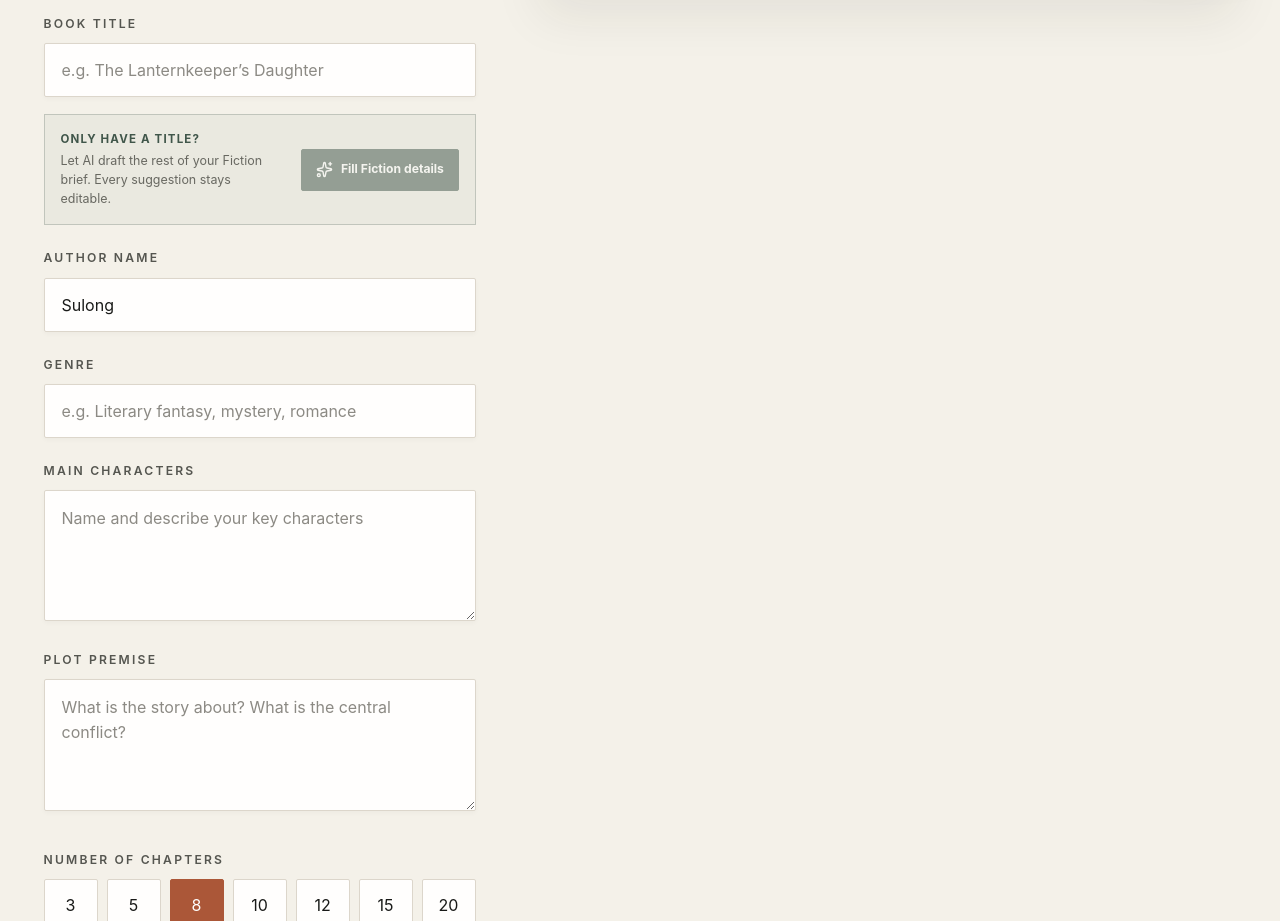
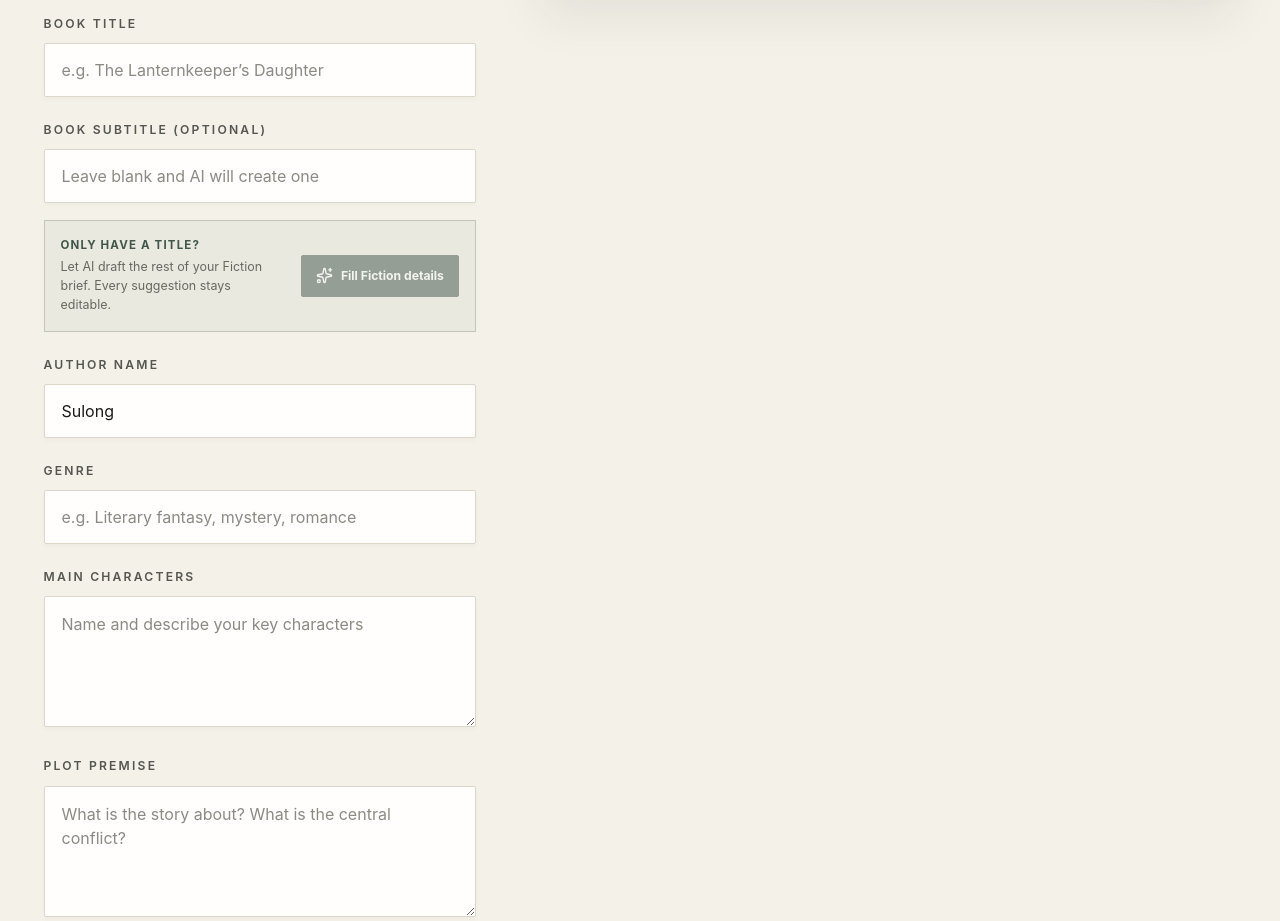
Before and after one commit to SulongUragon/ebstudio.pro, a Next.js app: page / in a window 1280 px wide. Shown: the part 830-1751 px from the top of the page. Built offline with nearby package versions, Linux system fonts and the light colour scheme.

Commit message:
Add subtitle field to book description

```diff
--- a/app/ebook-studio.tsx
+++ b/app/ebook-studio.tsx
@@ -55,6 +55,7 @@ type CompanionSource = NonNullable<Manuscript["companionOf"]>;
 const chapterPresets = [3, 5, 8, 10, 12, 15, 20];
 const blankBrief: BookBrief = {
   title: "",
+  subtitle: "",
   author: "Sulong",
   genre: "",
   characters: "",
@@ -279,7 +280,7 @@ export default function EbookStudio() {
 
   function completeOptimization(book: Manuscript, usedProvider: ActiveAIProvider) {
     setManuscript(book);
-    setBrief(book.brief);
+    setBrief(normalizeBriefSubtitle(book));
     setMode(book.mode);
     setActiveProvider(usedProvider);
     setStatus("complete");
@@ -330,6 +331,8 @@ export default function EbookStudio() {
       });
       const outlineData = await readResponse(outlineResponse);
       const plan = outlineData.plan as SectionPlan[];
+      const finalSubtitle = String(outlineData.subtitle ?? "").trim();
+      const finalBrief: BookBrief = { ...brief, subtitle: finalSubtitle };
       let workingProvider = outlineData.provider as ActiveAIProvider;
       setActiveProvider(workingProvider);
 
@@ -337,10 +340,10 @@ export default function EbookStudio() {
         id: crypto.randomUUID(),
         mode,
         title: brief.title.trim(),
-        subtitle: String(outlineData.subtitle ?? ""),
+        subtitle: finalSubtitle,
         author: brief.author.trim(),
         createdAt: new Date().toISOString(),
-        brief,
+        brief: finalBrief,
         plan,
         sections: [],
         providersUsed: [workingProvider],
@@ -430,7 +433,7 @@ export default function EbookStudio() {
 
   function openBook(book: Manuscript) {
     setManuscript(book);
-    setBrief(book.brief);
+    setBrief(normalizeBriefSubtitle(book));
     setMode(book.mode);
     setActiveProvider(book.providersUsed?.at(-1) ?? null);
     setStatus("complete");
@@ -802,6 +805,13 @@ export default function EbookStudio() {
                 value={brief.title}
                 onChange={updateTitle}
                 placeholder="e.g. The Lanternkeeper’s Daughter"
+                disabled={fieldsLocked}
+              />
+              <Field
+                label="Book subtitle (optional)"
+                value={brief.subtitle ?? ""}
+                onChange={(value) => updateBrief("subtitle", value)}
+                placeholder="Leave blank and AI will create one"
                 disabled={fieldsLocked}
               />
               {brief.title.trim() && !titlePromptDismissed ? (
@@ -1384,6 +1394,13 @@ function normalizeHeading(value: string) {
   return value.toLocaleLowerCase().replace(/[^a-z0-9]+/g, " ").trim();
 }
 
+function normalizeBriefSubtitle(book: Manuscript): BookBrief {
+  return {
+    ...book.brief,
+    subtitle: book.brief.subtitle?.trim() || book.subtitle || "",
+  };
+}
+
 function LibraryView({
   books,
   onOpen,
```
